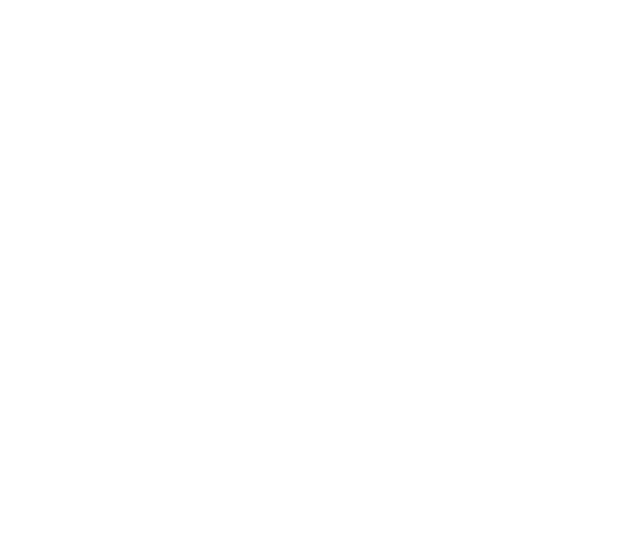
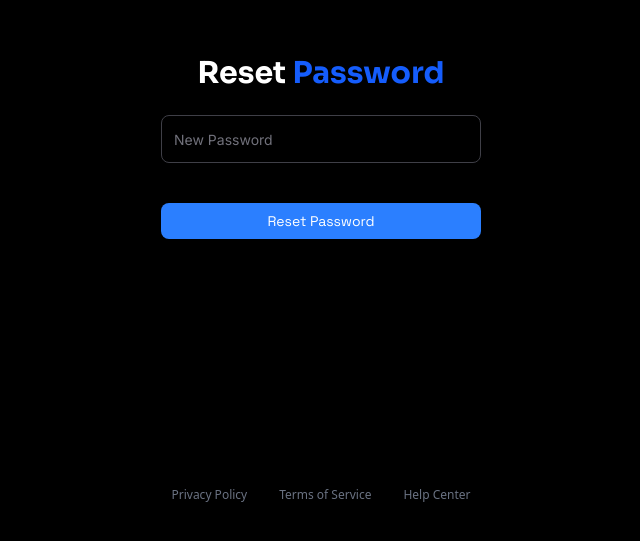
Before and after one commit to Harshit-Parmar555/Auth-X-Frontend, a React (Vite) app: page /resetpassword/1 in a window 1280 px wide. Before the commit this address had no page. Shown: the part 253-794 px from the top of the page, without its empty margins (319-959 px from the left). Built offline with nearby package versions, Linux system fonts and the light colour scheme.

Commit message:
feat: add reset password page and configure route

```diff
--- a/src/App.jsx
+++ b/src/App.jsx
@@ -8,6 +8,7 @@
 import Login from "./pages/Login/Login";
 import DashBoard from "./pages/DashBoard/DashBoard";
 import Forgot from "./pages/Forget/Forget";
+import Reset from "./pages/Reset/Reset";
 
 const App = () => {
   return (
@@ -18,7 +19,8 @@
         <Route path="/verify" element={<Verify />} />
         <Route path="/login" element={<Login />} />
         <Route path="/dashboard" element={<DashBoard />} />
-        <Route path="/forgetpassword" element={<Forgot/>}/>
+        <Route path="/forgetpassword" element={<Forgot />} />
+        <Route path="/resetpassword/:token" element={<Reset />} />
       </Routes>
     </BrowserRouter>
   );
--- /dev/null
+++ b/src/pages/Reset/Reset.jsx
@@ -0,0 +1,61 @@
+import React from "react";
+
+import { useForm } from "react-hook-form";
+import { useNavigate } from "react-router-dom";
+import { useParams } from "react-router-dom";
+
+// components
+import Footer from "@/custom/Footer";
+import { Button } from "@/components/ui/button";
+import { Input } from "@/components/ui/input";
+
+const Reset = () => {
+  const { token } = useParams();
+  const navigate = useNavigate();
+
+  const {
+    register,
+    handleSubmit,
+    watch,
+    formState: { errors },
+  } = useForm();
+
+  const onSubmit = async (data) => {
+    console.log(data);
+  };
+  return (
+    <div className="h-dvh flex flex-col items-center justify-center bg-black text-white">
+      {/* Form Section */}
+      <div className="flex flex-col justify-center items-center">
+        <h1 className="text-3xl font-bold font-[Sora]">
+          Reset <span className="text-blue-600">Password</span>
+        </h1>
+
+        {/* Form Fields */}
+        <form
+          onSubmit={handleSubmit(onSubmit)}
+          className="mt-6 w-80 flex flex-col gap-6"
+        >
+          <Input
+            type="password"
+            placeholder="New Password"
+            className="border border-zinc-700 h-12 text-xs font-[Inter]"
+            {...register("password", { required: "Password is required" })}
+          />
+          {errors.password && (
+            <p className="text-red-500 text-xs">{errors.password.message}</p>
+          )}
+
+          <Button className="mt-4 bg-blue-500 text-white px-6 py-2 rounded-md font-[Space_Grotesk] cursor-pointer">
+            Reset Password
+          </Button>
+        </form>
+      </div>
+
+      {/* Footer */}
+      <Footer />
+    </div>
+  );
+};
+
+export default Reset;
```
